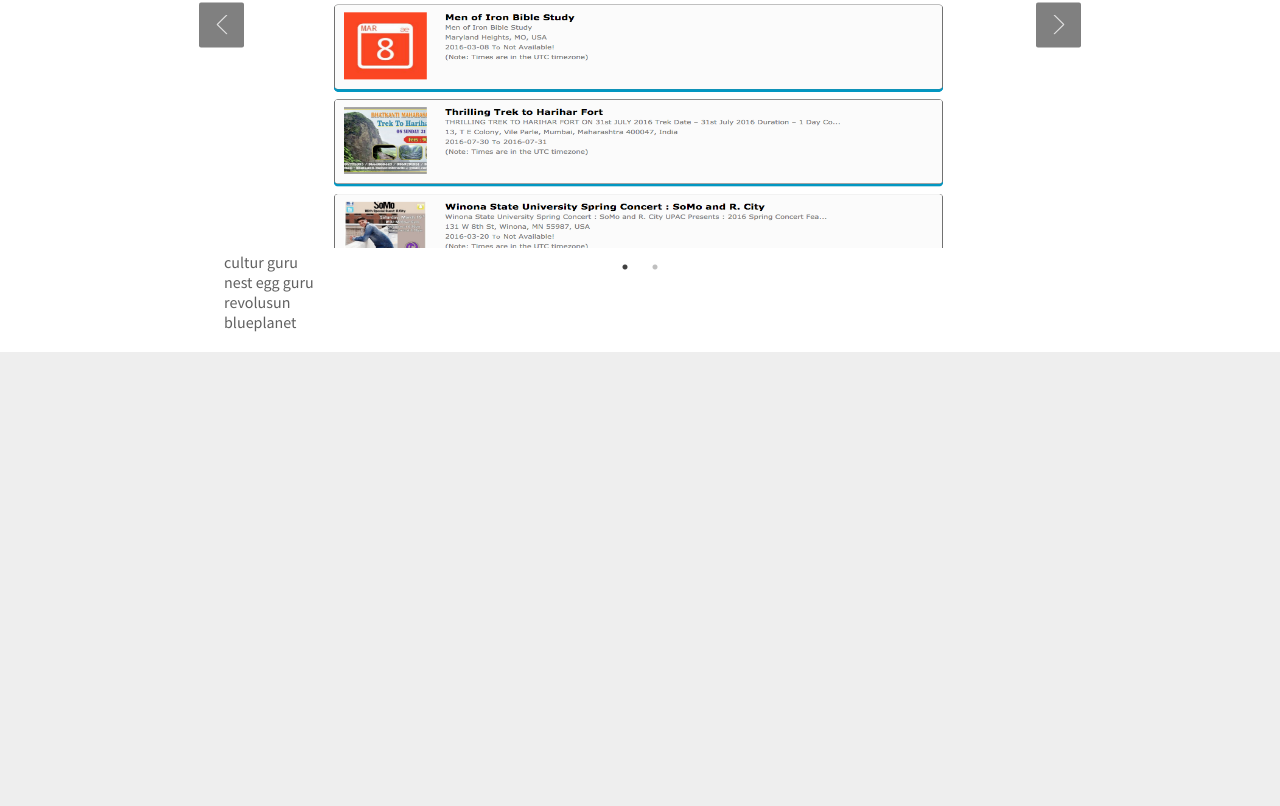
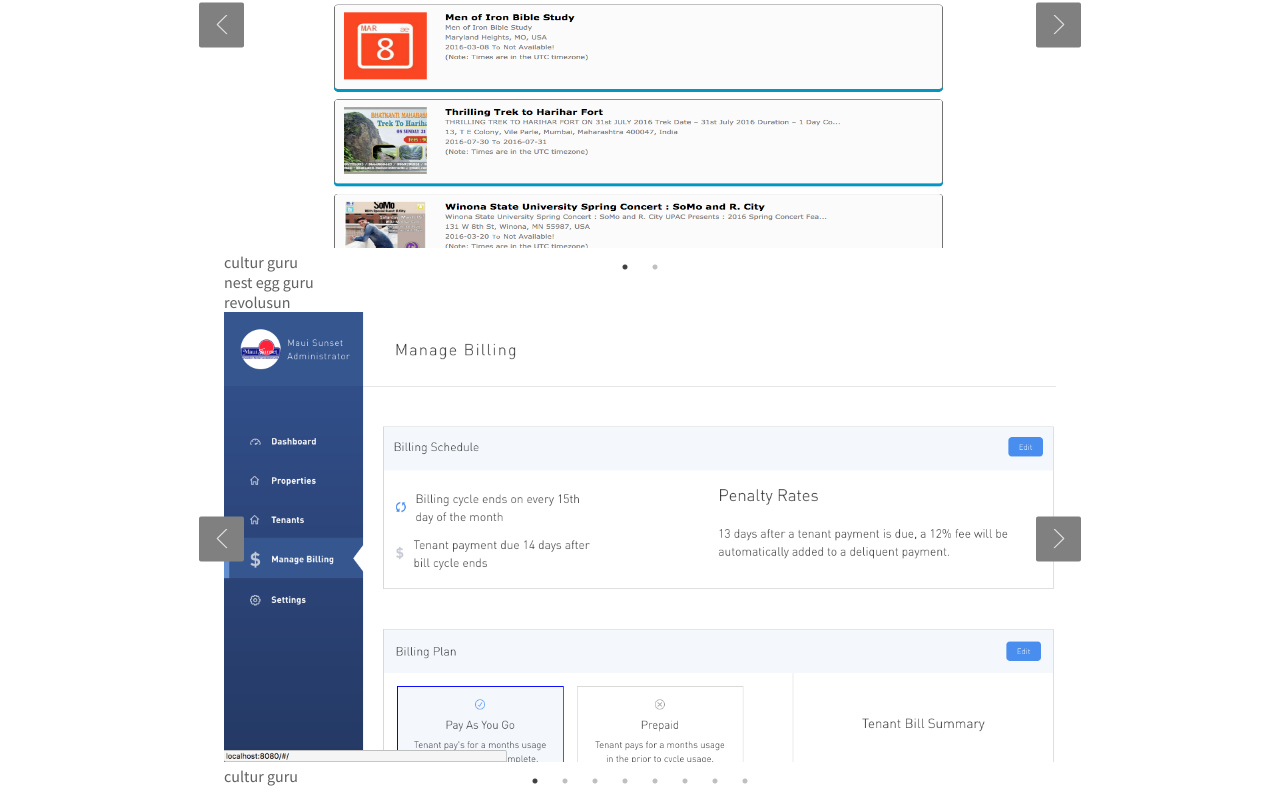
Before and after one commit to NigelEarle/portfolio, a React (Create React App) app: page / in a window 1280 px wide. Shown: the part 954-1760 px from the top of the page. Before the commit the page ends 1306 px from the top, so only its background shows below. Built offline with nearby package versions, Linux system fonts and the light colour scheme.

Commit message:
add blueplanet

```diff
--- a/src/components/BluePlanetWork.js
+++ b/src/components/BluePlanetWork.js
@@ -1,5 +1,17 @@
 import React, { Component } from 'react';
-// import Slider from 'react-slick';
+import Slider from 'react-slick';
+
+import {
+  BLUEPLANET_1,
+  BLUEPLANET_2,
+  BLUEPLANET_3,
+  BLUEPLANET_4,
+  BLUEPLANET_5,
+  BLUEPLANET_6,
+  BLUEPLANET_7,
+  BLUEPLANET_8,
+} from '../assets/images';
+
 import './BluePlanetWork.css';
 
 export default class BluePlanetWork extends Component {
@@ -8,7 +20,18 @@ export default class BluePlanetWork extends Component {
   render() {
     return (
       <li className="listItem">
-        blueplanet
+        <Slider {...this.props.settings}>
+          <div className="item"><img src={BLUEPLANET_1} alt="work"/></div>
+          <div className="item"><img src={BLUEPLANET_2} alt="work"/></div>
+          <div className="item"><img src={BLUEPLANET_3} alt="work"/></div>
+          <div className="item"><img src={BLUEPLANET_4} alt="work"/></div>
+          <div className="item"><img src={BLUEPLANET_5} alt="work"/></div>
+          <div className="item"><img src={BLUEPLANET_6} alt="work"/></div>
+          <div className="item"><img src={BLUEPLANET_7} alt="work"/></div>
+          <div className="item"><img src={BLUEPLANET_8} alt="work"/></div>
+
+        </Slider>
+        <p>cultur guru</p>
       </li>
     );
   }
```
